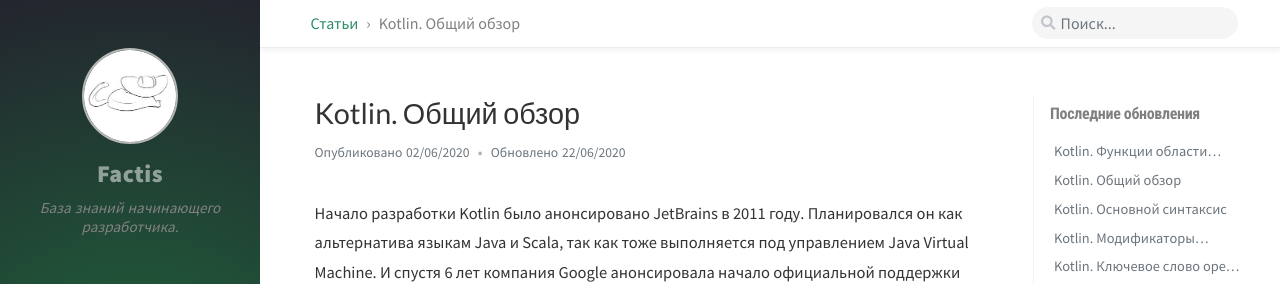
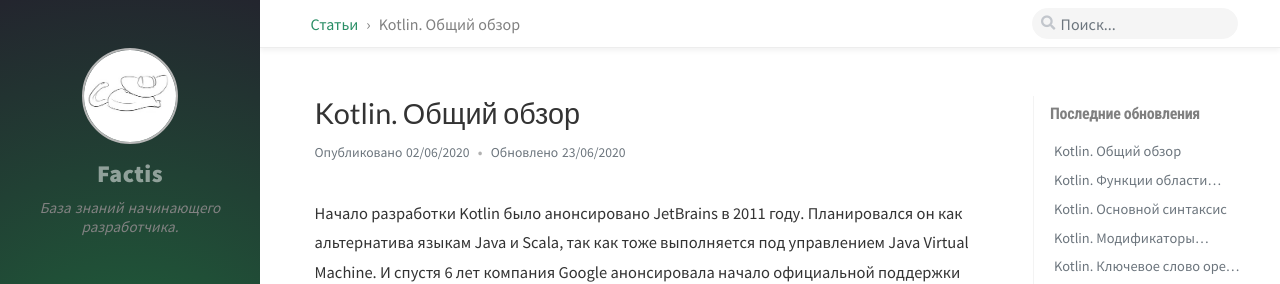
Before and after one commit to Bimlibik/bimlibik.github.io, a Jekyll site: the page built from _posts/2020-06-02-kotlin-overview.md, in a window 1280 px wide and 900 px high. Shown: the top 284 px of the window. Built offline with Jekyll 4.4.1, drawn with Linux system fonts in a browser that asks for light colours; nearby versions of some CDN libraries; comment, search, counter and statistics services are not loaded.

Commit message:
[Automation] Updated the Tags, Lastmod for post(s).

```diff
--- a/_data/updates.yml
+++ b/_data/updates.yml
@@ -12,7 +12,7 @@
   lastmod: '2020-06-22 17:31:00 +0800'
 -
   filename: 'kotlin-overview'
-  lastmod: '2020-06-22 21:37:18 +0800'
+  lastmod: '2020-06-23 18:56:43 +0800'
 -
   filename: 'manifest-file'
   lastmod: '2020-06-01 02:45:49 +0800'
--- /dev/null
+++ b/tags/sealed-classes.html
@@ -0,0 +1,5 @@
+---
+layout: tag
+title: sealed classes
+tag: sealed classes
+---
```
